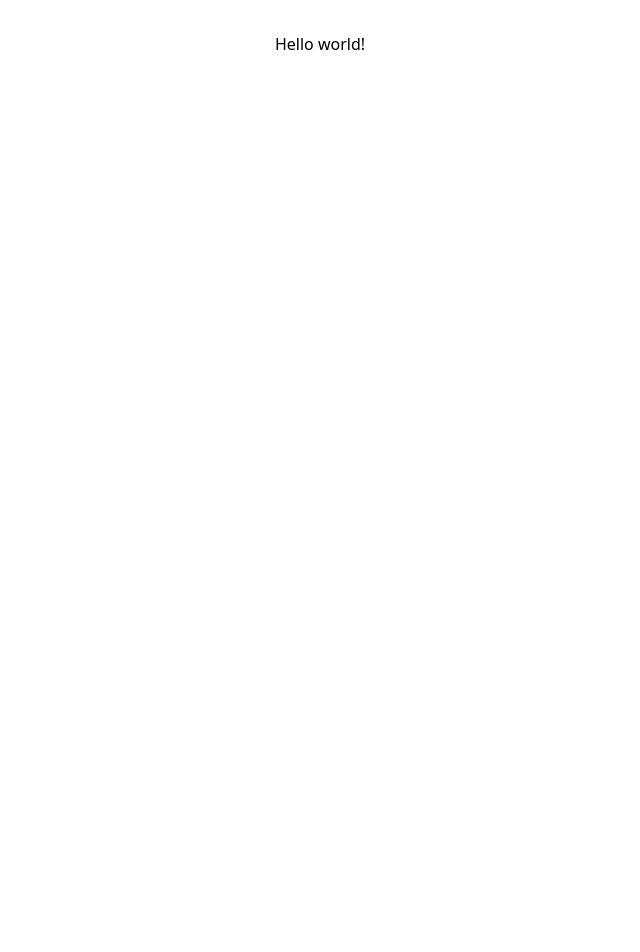
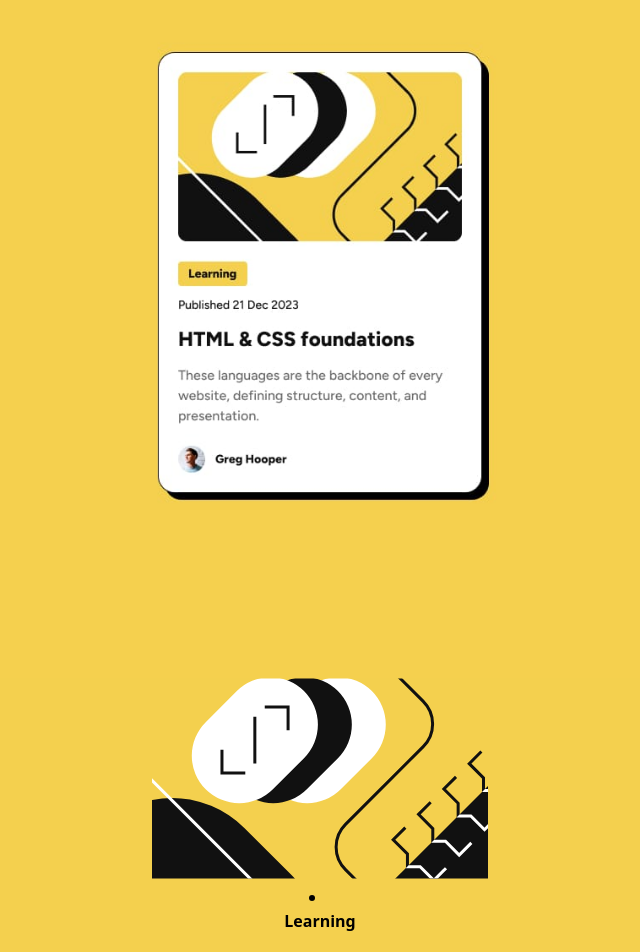
Before and after one commit to skyv26/blog-preview-card, a React (Vite) app: page / in a window 1280 px wide. Shown: the top 952 px of the page, without its empty margins (320-960 px from the left). Before the commit the page ends 800 px from the top, so only its background shows below. Built offline with nearby package versions, Linux system fonts and the light colour scheme.

Commit message:
feat: create the tag component

```diff
--- a/src/App.tsx
+++ b/src/App.tsx
@@ -1,9 +1,12 @@
 import './App.css'
+import MainCard from './components/main-card/MainCard'
+import OverlayImage from './design/desktop-design.jpg'
 
 export default function App() {
   return (
-    <h1 className="text-5xl text-red-300 font-bold underline">
-      Hello world!
-    </h1>
+    <>
+    <img src={OverlayImage} className='absolute left-0 top-0 w-full h-full opacity-[20%]' />
+    <MainCard />
+    </>
   )
 };
--- /dev/null
+++ b/src/components/main-card/MainCard.tsx
@@ -0,0 +1,13 @@
+import { Image } from "antd";
+import CardImage from "../../assets/images/illustration-article.svg";
+import Tags from "../tags/Tags";
+
+const MainCard: React.FC = () => {
+  return (
+    <div className="w-[380px] bg-white p-3 py-5 !rounded-2xl border border-slate-950 flex flex-col gap-7">
+      <Image className="rounded-xl" src={CardImage} />
+      <Tags />
+    </div>
+  );
+};
+export default MainCard;
--- /dev/null
+++ b/src/components/tags/Tags.tsx
@@ -0,0 +1,29 @@
+import { List } from "antd";
+
+interface TagObj {
+  tag: string;
+}
+
+const data: TagObj[] = [
+  {
+    tag: "Learning",
+  }
+];
+
+const Tags = () => {
+  return (
+    <div className="flex gap-2">
+      {data.map((item) => (
+        <List.Item className="list-none">
+          <div>
+            <strong className="bg-[#f4d04e] py-2 px-4 rounded-md font-bold">
+              {item.tag}
+            </strong>
+          </div>
+        </List.Item>
+      ))}
+    </div>
+  );
+};
+
+export default Tags;
--- a/src/index.css
+++ b/src/index.css
@@ -1,3 +1,7 @@
 @tailwind base;
 @tailwind components;
 @tailwind utilities;
+
+body {
+  @apply bg-[#f4d04e] grid content-center h-screen;
+}
```
